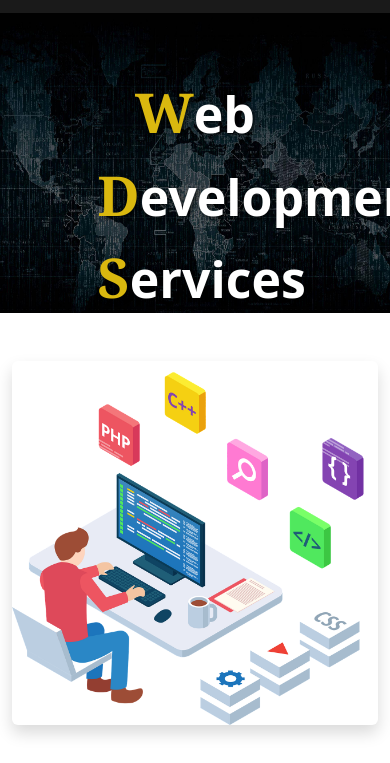
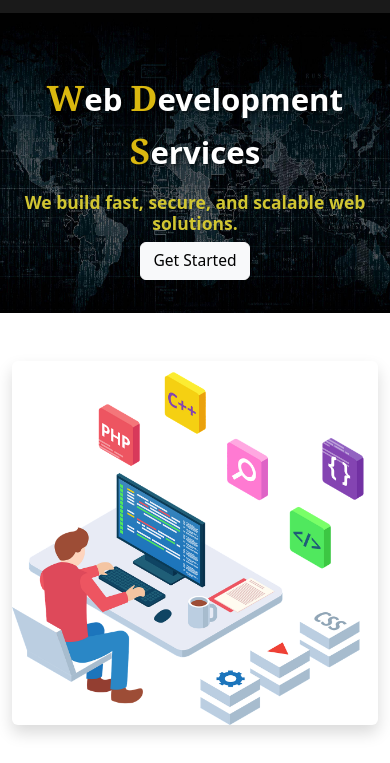
Before and after one commit to wasim0168/megascript, a website: page public/Web.html in a window 390 px wide. Shown: the part 79-842 px from the top of the page. Drawn offline with nearby package versions, Linux system fonts and the light colour scheme.

Commit message:
wasim sheikh

```diff
--- a/public/Web.html
+++ b/public/Web.html
@@ -89,6 +89,35 @@
             font-weight: 600;
             margin-top: 10px;
         }
+        @media (max-width: 768px) {
+    .overlay-text {
+        font-size: 6vw !important;
+    }
+    .overlay-text span {
+        font-size: 7vw !important;
+    }
+    h3 {
+        font-size: 3.5vw !important;
+    }
+    .btn {
+        font-size: 3vw !important;
+    }
+}
+
+@media (max-width: 576px) {
+    .overlay-text {
+        font-size: 8vw !important;
+    }
+    .overlay-text span {
+        font-size: 9vw !important;
+    }
+    h3 {
+        font-size: 4.5vw !important;
+    }
+    .btn {
+        font-size: 4vw !important;
+    }
+}
     </style>
 </head>
 <body>
@@ -140,15 +169,19 @@
             <img src="./images/world-map-cyber-security-ivcowv89j1g1ff4m.jpg" height="300px" class="d-block w-100" alt="Background Image">
 
             <!-- Overlay Image -->
-            <div class="position-absolute top-0 start-50 translate-middle-x text-center mt-5 h-50 w-50">
-                <!-- <img src="./images/Gold_Luxury_Initial_Logo-removebg-preview.png" class="overlay-img" alt="Overlay Image"> -->
-                <p class="overlay-text"  style="font-size: 50px;"><span style="color: rgb(218, 184, 15);font-size: 55px;font-family: Cambria, Cochin, Georgia, Times, 'Times New Roman', serif;" >W</span>eb <span style="color: rgb(218, 184, 15);font-size: 55px;font-family: Cambria, Cochin, Georgia, Times, 'Times New Roman', serif;" >D</span>evelopment <span style="color: rgb(218, 184, 15);font-size: 55px;font-family: Cambria, Cochin, Georgia, Times, 'Times New Roman', serif;" >S</span>ervices</p>
-            <div class="mt-2">
-              <h3 class="fw-bold" style="color: rgb(209, 198, 50);" >We build fast, secure, and scalable web solutions.
-              </h3>
-              <button class="btn btn-light mt-2" >Get Started</button>
+            <div class="position-absolute top-0 start-50 translate-middle-x text-center mt-5 w-100">
+                <p class="overlay-text" style="font-size: 4vw;">
+                    <span style="color: rgb(218, 184, 15); font-size: 5vw; font-family: Cambria, Cochin, Georgia, Times, 'Times New Roman', serif;">W</span>eb
+                    <span style="color: rgb(218, 184, 15); font-size: 5vw; font-family: Cambria, Cochin, Georgia, Times, 'Times New Roman', serif;">D</span>evelopment
+                    <span style="color: rgb(218, 184, 15); font-size: 5vw; font-family: Cambria, Cochin, Georgia, Times, 'Times New Roman', serif;">S</span>ervices
+                </p>
+                <div class="mt-2">
+                    <h3 class="fw-bold" style="color: rgb(209, 198, 50); font-size: 2.5vw;">
+                        We build fast, secure, and scalable web solutions.
+                    </h3>
+                    <button class="btn btn-light">Get Started</button>
+                </div>
             </div>
-              </div>
         </div>
     </div>
     <!-- para -->
```
